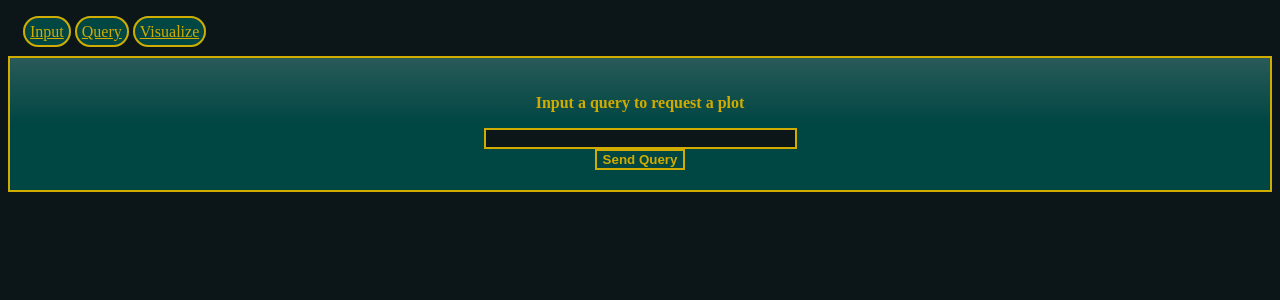
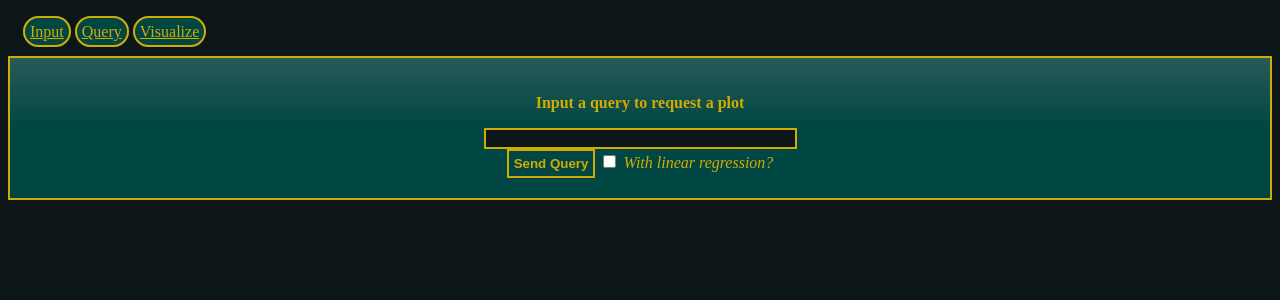
Before and after one commit to primepiplup/TaPAS, a SvelteKit app in the folder client/: page /visual in a window 1280 px wide. Shown: the top 300 px of the page. Built offline with nearby package versions, Linux system fonts and the light colour scheme.

Commit message:
Added checkbox to get regression line

```diff
--- a/client/src/routes/visual/+page.svelte
+++ b/client/src/routes/visual/+page.svelte
@@ -3,12 +3,14 @@
   let image: {filename: string};
   let value: string = "";
   let status: number;
+  let doRegression: boolean = false;
 
   async function sendPlotQuery() {
+    let apiPath = doRegression ? "plot-regression" : "plot";
     let requestBody = {
       fieldInput: value ? value : ""
     };
-    let response = await fetch("api/plot", {
+    let response = await fetch("api/" + apiPath, {
       method: "POST",
       headers: {
         "Content-Type": "application/json",
@@ -26,6 +28,8 @@
   <input type="text" class="form" bind:value on:keydown={e => { if(e.key == "Enter") {sendPlotQuery()} } }>
   <br/>
   <button on:click={ sendPlotQuery } class="request">Send Query</button>
+  <input type="checkbox" id="regression" name="regression" bind:checked={doRegression} />
+  <label for="regression">With linear regression?</label>
 </div>
 
 <div class="image">
@@ -53,10 +57,6 @@
     text-align: center;
   }
 
-  input {
-    width: 25%;
-  }
-
   .inputfield {
     background: linear-gradient(180deg, #285a58 0%, #004643 50%);
     border: 2px solid #D1AC00;
@@ -67,11 +67,17 @@
     font-weight: bold;
   }
 
+  label {
+    color: #D1AC00;
+    font-style: italic;
+  }
+
   .form {
     background-color: #0C1618;
     border: 2px solid #D1AC00;
     text-align: center;
     color: #FAF4D3;
+    width: 25%;
     font-weight: bold;
   }
 
@@ -81,6 +87,7 @@
     border-top: 0px solid #D1AC00;
     border: 2px solid #D1AC00;
     font-weight: bold;
+    padding: 5px;
   }
 
   .request:hover {
```
